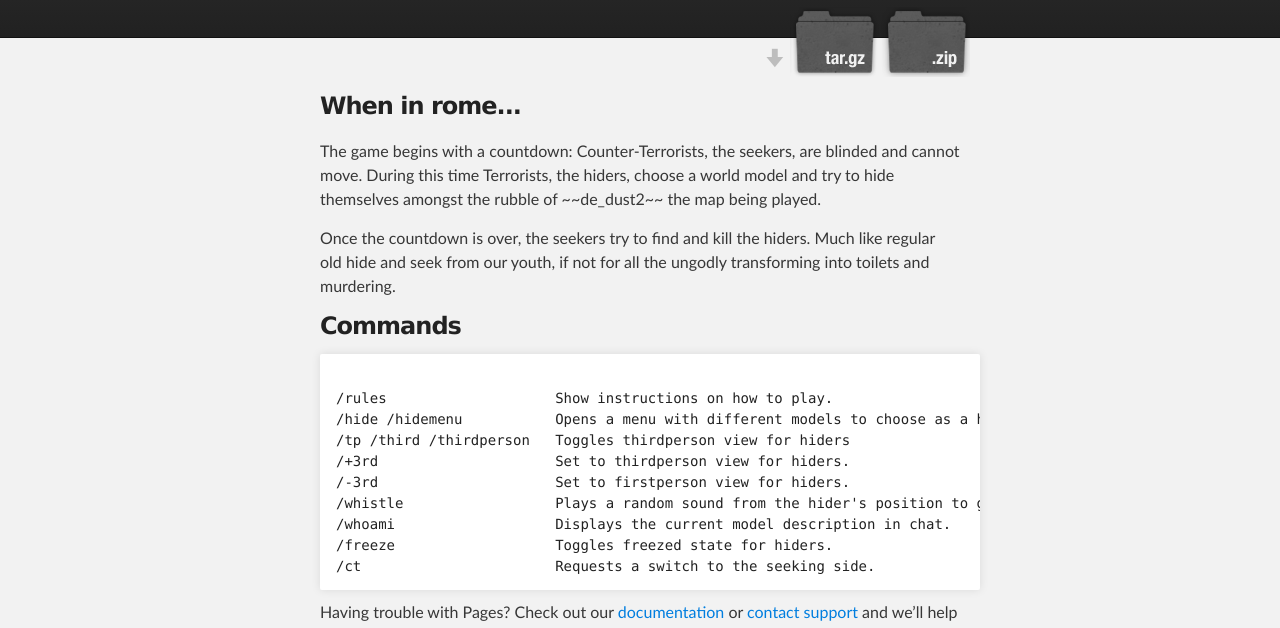
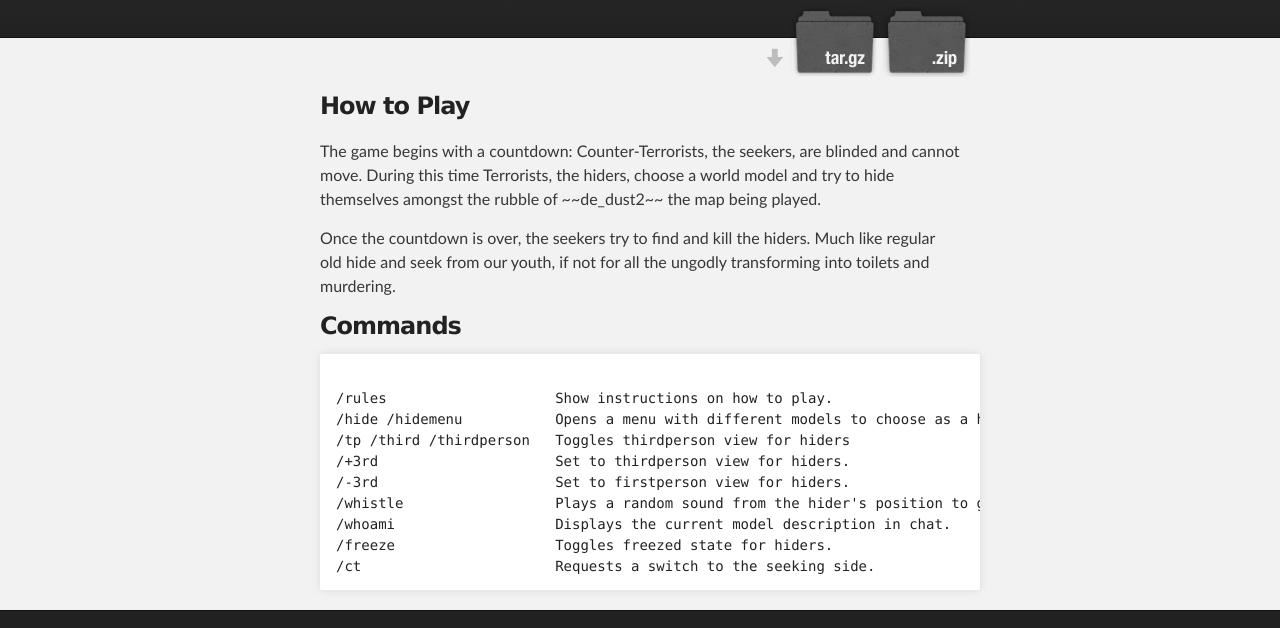
Before and after one commit to olavim/sm-PropHunt, a plain HTML site: page index.html in a window 1280 px wide. Shown: the part 172-800 px from the top of the page. Drawn offline with Linux system fonts and the light colour scheme.

Commit message:
Update index.html

```diff
--- a/index.html
+++ b/index.html
@@ -32,7 +32,7 @@
     <div id="main_content_wrap" class="outer">
       <section id="main_content" class="inner">
         <h3>
-<a id="welcome-to-github-pages" class="anchor" href="#welcome-to-github-pages" aria-hidden="true"><span class="octicon octicon-link"></span></a>When in rome...</h3>
+<a id="welcome-to-github-pages" class="anchor" href="#welcome-to-github-pages" aria-hidden="true"><span class="octicon octicon-link"></span></a>How to Play</h3>
 
 <p></p>The game begins with a countdown: Counter-Terrorists, the seekers, are blinded and cannot move. During this time Terrorists, the hiders, choose a world model and try to hide themselves amongst the rubble of ~~de_dust2~~ the map being played.
 
@@ -52,7 +52,6 @@
 /ct                       Requests a switch to the seeking side.
 </code></pre>
 
-<p>Having trouble with Pages? Check out our <a href="https://help.github.com/pages">documentation</a> or <a href="https://github.com/contact">contact support</a> and we’ll help you sort it out.</p>
       </section>
     </div>
 
```
